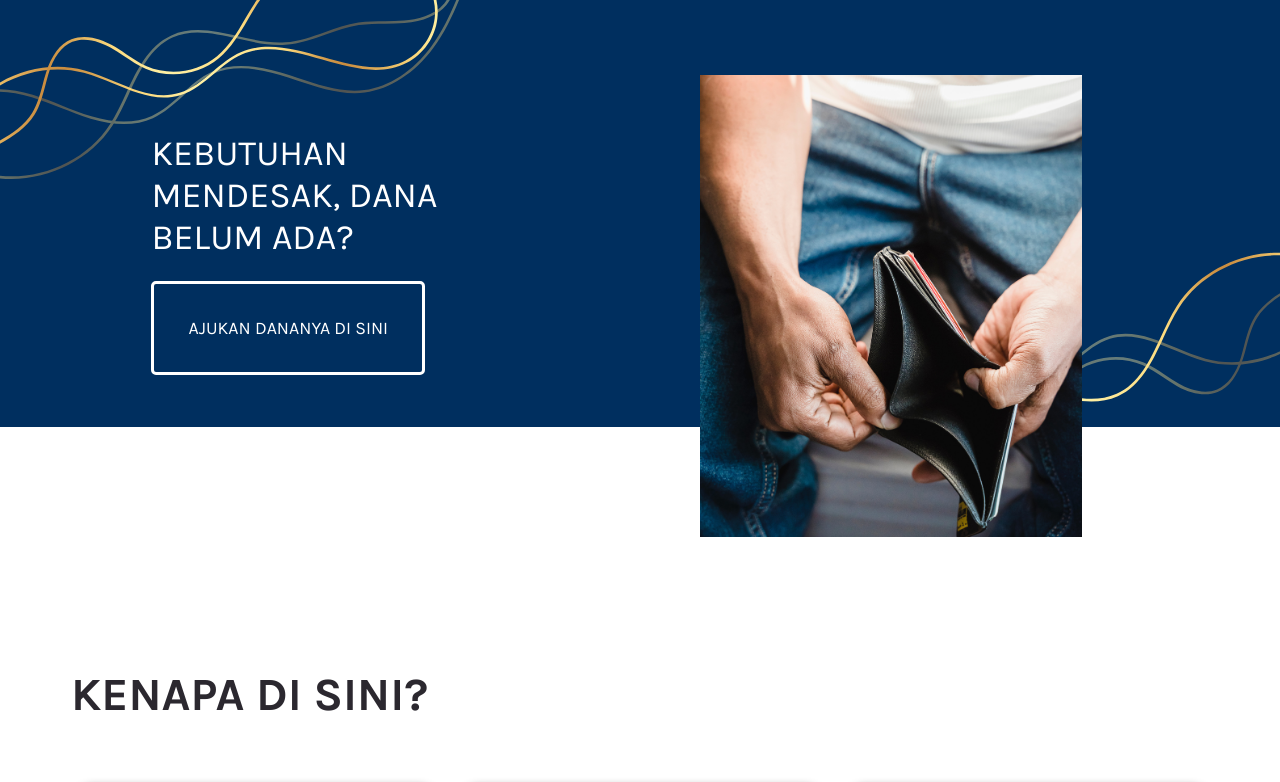
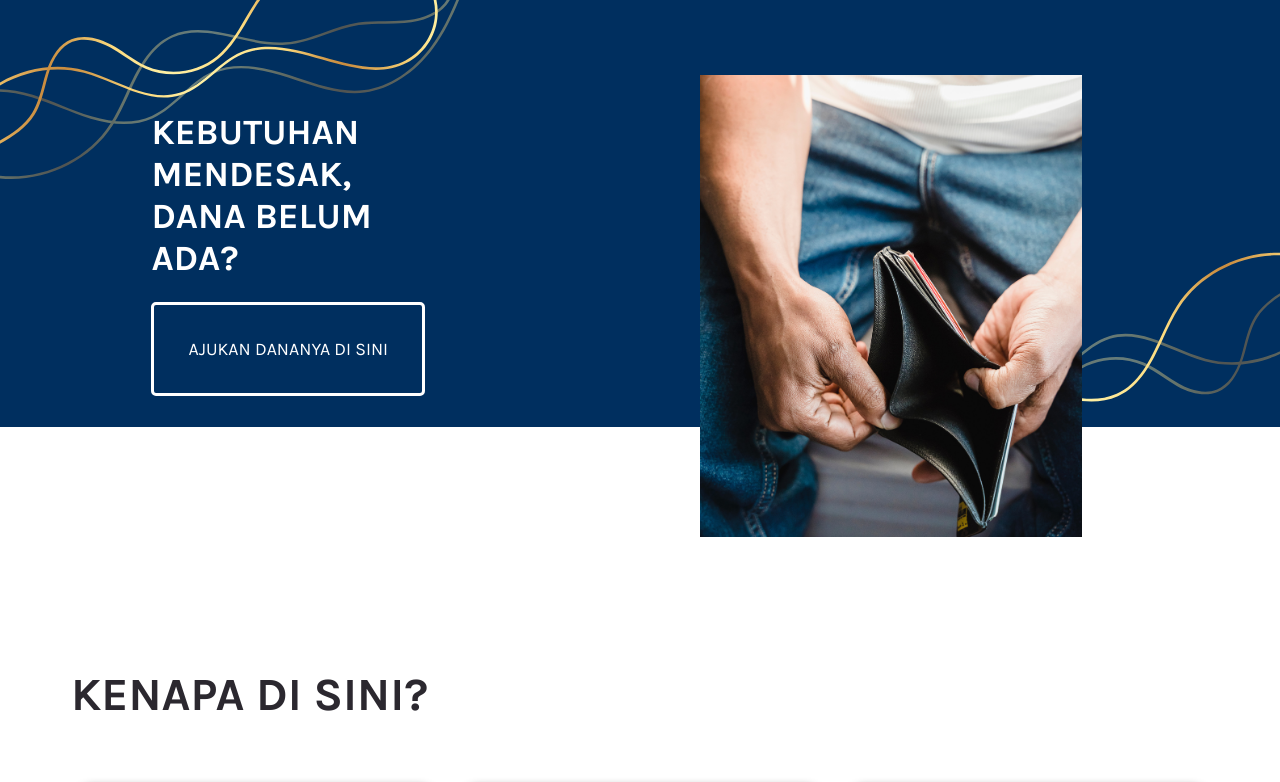
Before and after one commit to izurai27/gandul-landing, a plain HTML site: page index.html in a window 1280 px wide. Shown: the top 782 px of the page. Drawn offline with Linux system fonts and the light colour scheme.

Commit message:
edit hero section length

```diff
--- a/app.js
+++ b/app.js
@@ -94,9 +94,9 @@ setInterval(() => {
 
   console.log(random)
   hero.innerHTML = `<div class='hero-image'>
-                    <img src='${listGimmick[random].image}'/>
-                  </div>
-                  <div class='message' >
+                      <img src='${listGimmick[random].image}'/>
+                    </div>
+                    <div class='message' >
 
                     <div class='caption'>${listGimmick[random].caption}</div>
                     <a class="btn-message" href="https://api.whatsapp.com/send?phone=62895335200701">${listGimmick[random].message}</a>
--- a/style.scss
+++ b/style.scss
@@ -15,13 +15,17 @@
 
 body{
   font-family: 'Karla', sans-serif;
+
 }
 
 #heroSection{
   margin-bottom:makeVW(20,375);
+  height: 100vh;
   .hero-image{
     width:100vw;
     height: 120vw;
+    width:100vw;
+    height: 60%;
 
     img{
       width:100%;
@@ -37,19 +41,22 @@ body{
     flex-direction: column;
     justify-content: center;
     background-image: url('images/goldBg3Top.svg');
-    background-size: 100%;
+    background-size: 50%;
     background-repeat: no-repeat;
     background-color: #002f5f;
     // background-color: #d9523e;
-    background-position: top;
+    background-position: top left;
     color:white;
     padding:makeVW(25,375 );
     padding-bottom:makeVW(50,375 );
     padding-top:makeVW(75,375 );
     height:makeVW(350,375 );
+    height:40%;
 
     .caption{
       font-size:makeVW(38,375 );
+      font-size: 1.8rem;
+      font-weight: bolder;
       text-transform: uppercase;
       text-align: center;
       margin-bottom:makeVW(42,375);
@@ -133,6 +140,10 @@ body{
   background-size: 75%;
   background-position: right bottom;
   background-repeat: no-repeat;
+  // position: absolute;
+  // bottom:0;
+  // width: 100%;
+  // left:0;
 
   p{
     font-size:makeVW(38,375);
```
Also changed, not shown: style.css, 1 other file.
